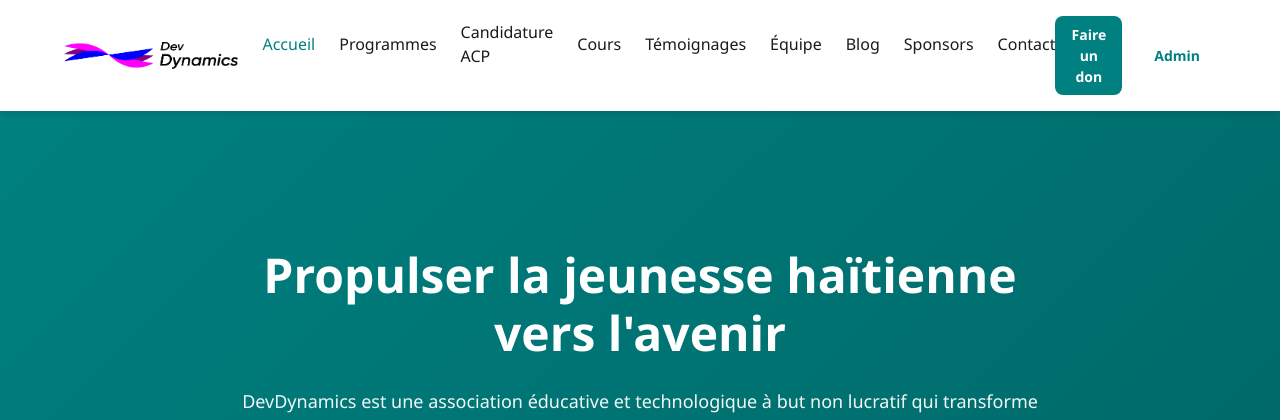
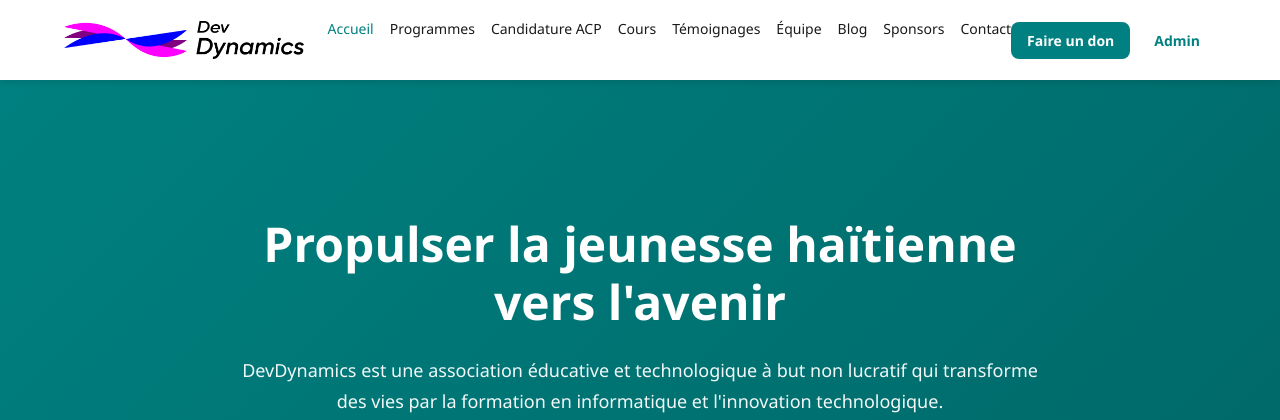
Before and after one commit to Fabrice3416/devdynamics-website, a PHP site: page / in a window 1280 px wide. Shown: the top 420 px of the page. Run offline with PHP 8.4, Linux system fonts and the light colour scheme; data that the repository does not hold is empty.

Commit message:
Compactage du menu de navigation et bascule en hamburger dès 1200px

```diff
--- a/css/components.css
+++ b/css/components.css
@@ -43,7 +43,7 @@ nav {
 .nav-menu {
   display: flex;
   list-style: none;
-  gap: var(--spacing-lg);
+  gap: var(--spacing-md);
   align-items: center;
   flex-wrap: nowrap;
 }
@@ -51,6 +51,8 @@ nav {
 .nav-menu a {
   color: var(--color-dark);
   font-weight: var(--font-weight-medium);
+  font-size: var(--font-size-sm);
+  white-space: nowrap;
   transition: color var(--transition-fast);
 }
 
@@ -61,8 +63,12 @@ nav {
 
 .nav-cta {
   display: flex;
-  gap: var(--spacing-md);
+  gap: var(--spacing-sm);
   align-items: center;
+}
+
+.nav-cta .btn {
+  white-space: nowrap;
 }
 
 .hamburger {
@@ -479,8 +485,8 @@ footer {
 
 /* Le menu de l'accueil compte 9 entrées + 2 boutons CTA : sur écrans moyens
    (tablette paysage, petits laptops), tout ne tient pas en une ligne et les
-   items se chevauchent. On bascule donc en hamburger dès 1024px. */
-@media (max-width: 1024px) {
+   items se chevauchent. On bascule donc en hamburger dès 1200px. */
+@media (max-width: 1200px) {
   .hamburger {
     display: flex;
   }
```
